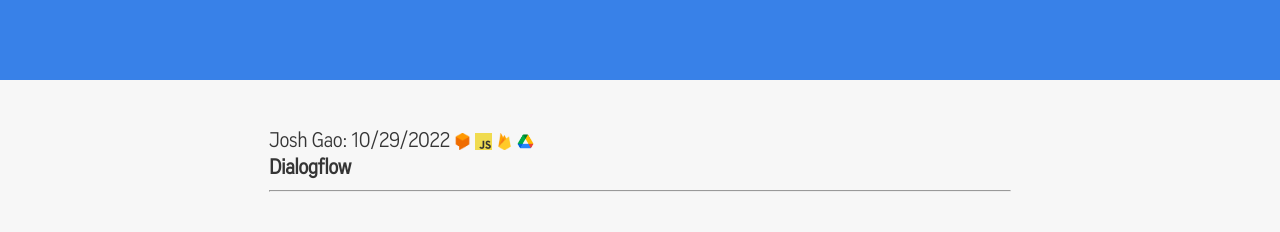
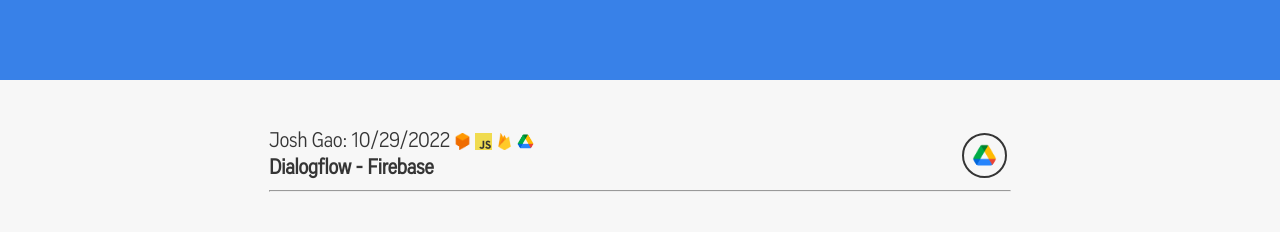
Before and after one commit to joshuakgao/joshgaocom, a React (Create React App) app: page /#/software/chatbotJosh in a window 1280 px wide. Shown: the part 800-1032 px from the top of the page. Built offline with nearby package versions, Linux system fonts and the light colour scheme.

Commit message:
Finalized chatbotJosh

```diff
--- a/src/components/projectComponents/software/chatbotJosh/chatbotJoshPage.tsx
+++ b/src/components/projectComponents/software/chatbotJosh/chatbotJoshPage.tsx
@@ -12,8 +12,12 @@
       <MainContentDiv>
         <ContentHeader
           date="10/29/2022"
-          projectComponents="Dialogflow"
+          projectComponents="Dialogflow - Firebase"
           skills={["dialogflow", "js", "firebase", "googleDrive"]}
+          sources={{
+            googleDrive:
+              "https://docs.google.com/spreadsheets/d/19YN5nMysW3npDchNzWd4R_hfOTCS6ftW6dBrzzR3Hnc/edit?usp=sharing",
+          }}
         />
         <h2 style={{ marginBottom: 15 }}>Talk to Chatbot Josh</h2>
         <div
```
